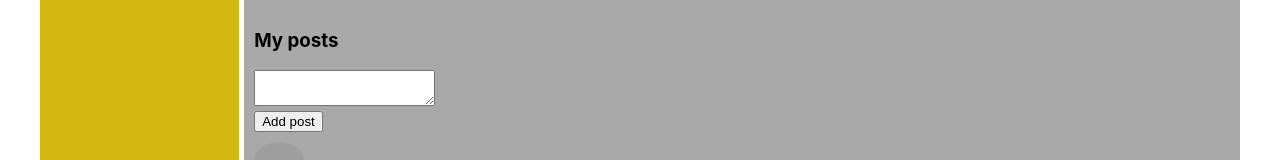
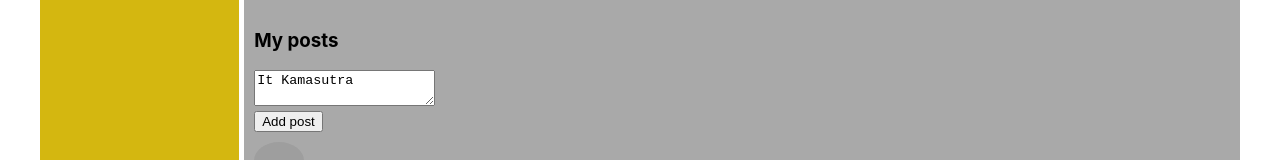
Before and after one commit to shobanov/my-app, a React (Create React App) app: page /profile in a window 1280 px wide. Shown: the part 856-1016 px from the top of the page. Built offline with nearby package versions, Linux system fonts and the light colour scheme; grey boxes are pictures that could not be loaded.

Commit message:
FLUX cycle

```diff
--- a/src/App.js
+++ b/src/App.js
@@ -15,7 +15,9 @@
         <Navbar />
         <div className='app-wrapper-content'>
           <Route path='/dialogs' render= { () => <Dialogs state={props.state.dialogsPage} /> } />
-          <Route path='/profile' render={ () => <Profile state={props.state.profilePage} addPost={props.addPost} /> } />
+          <Route path='/profile' render={ () => <Profile profilePage={props.state.profilePage}
+                                                         addPost={props.addPost}
+                                                         updateNewPostText={props.updateNewPostText} /> } />
         </div>
       </div>
     </BrowserRouter>
--- a/src/components/Profile/MyPosts/MyPosts.jsx
+++ b/src/components/Profile/MyPosts/MyPosts.jsx
@@ -7,10 +7,12 @@
   let newPostElement = React.createRef(); //метод реакта createRef, который создаёт ссылку(пока ссылается не на что)
 
   let addPostButton = () => {
-    debugger;
-    let text = newPostElement.current.value; // ссылка newPostElement явл. объектом, у неё есть св-во
-    props.addPost(text);                     // current(ссылается на нативный HTML элемент)
-    newPostElement.current.value = '';
+    props.addPost();                     // current(ссылается на нативный HTML элемент)
+  }
+
+  let onPostChange = () => {
+    let text = newPostElement.current.value;
+    props.updateNewPostText(text);
   }
 
   let postsElements = props.posts.map(p => <Post message={p.message} likesCount={p.likesCount} />);
@@ -19,7 +21,10 @@
         <h3>My posts</h3>
           <div>
             <div>
-              <textarea ref={newPostElement}></textarea>  {/* привязываем ссылку к textarea с помощью констр. ref={newPostElement} */}
+              <textarea onChange={onPostChange}
+                        ref={newPostElement} /* привязываем ссылку к textarea с помощью констр. ref={newPostElement} */
+                        value={props.newPostText}>
+              </textarea>
             </div>
             <div>
               <button onClick={addPostButton}>Add post</button>
--- a/src/components/Profile/Profile.jsx
+++ b/src/components/Profile/Profile.jsx
@@ -7,7 +7,10 @@
     return  (
       <div>
         <ProfileInfo />
-        <MyPosts posts={props.state.posts} addPost={props.addPost} />
+        <MyPosts posts={props.profilePage.posts}
+                 addPost={props.addPost}
+                 newPostText={props.profilePage.newPostText}
+                 updateNewPostText={props.updateNewPostText} />
       </div>
     )
 }
--- a/src/redux/render.js
+++ b/src/redux/render.js
@@ -2,13 +2,13 @@
 import ReactDOM from 'react-dom';
 import '../index.css';
 import App from '../App';
-import {addPost} from './state';
+import {addPost, updateNewPostText} from './state';
 import {BrowserRouter} from 'react-router-dom';
 
 export let rerenderEntireTree = (state) => { // ф-ция переотресовки дерева при изменении state для его актуальности
   ReactDOM.render(
     <BrowserRouter>
-      <App state={state} addPost={addPost} />
+      <App state={state} addPost={addPost} updateNewPostText={updateNewPostText}/>
     </BrowserRouter>,
     document.getElementById('root')); // точка входа приложения (обращение к index.html)
 }
--- a/src/redux/state.js
+++ b/src/redux/state.js
@@ -6,7 +6,8 @@
     posts: [
       {id: 1, message: 'Hi, how are you?', likesCount: 12},
       {id: 2, message: 'Runs the app in the development mode', likesCount: 32}
-    ]
+    ],
+    newPostText: 'It Kamasutra'
   },
 
   dialogsPage: {
@@ -22,14 +23,19 @@
   }
 }
 
-export let addPost = (postMessage) => { // экспорт перем. без дефолта / (postMessage)-Любое слово
-  debugger;
+export let addPost = () => {
   let newPost = {
     id: 5,
-    message: postMessage, // postMessage - то что придёт в пар-ах перем. addPost
+    message: state.profilePage.newPostText, // postMessage - то что придёт в пар-ах перем. addPost
     likesCount: 0
   };
   state.profilePage.posts.push (newPost); // .push доб. в конец массива (posts) новый эл. массива (newPost)
+  state.profilePage.newPostText = '';
+  rerenderEntireTree(state);
+}
+
+export let updateNewPostText = (newText) => {
+  state.profilePage.newPostText = newText;
   rerenderEntireTree(state);
 }
 
```
